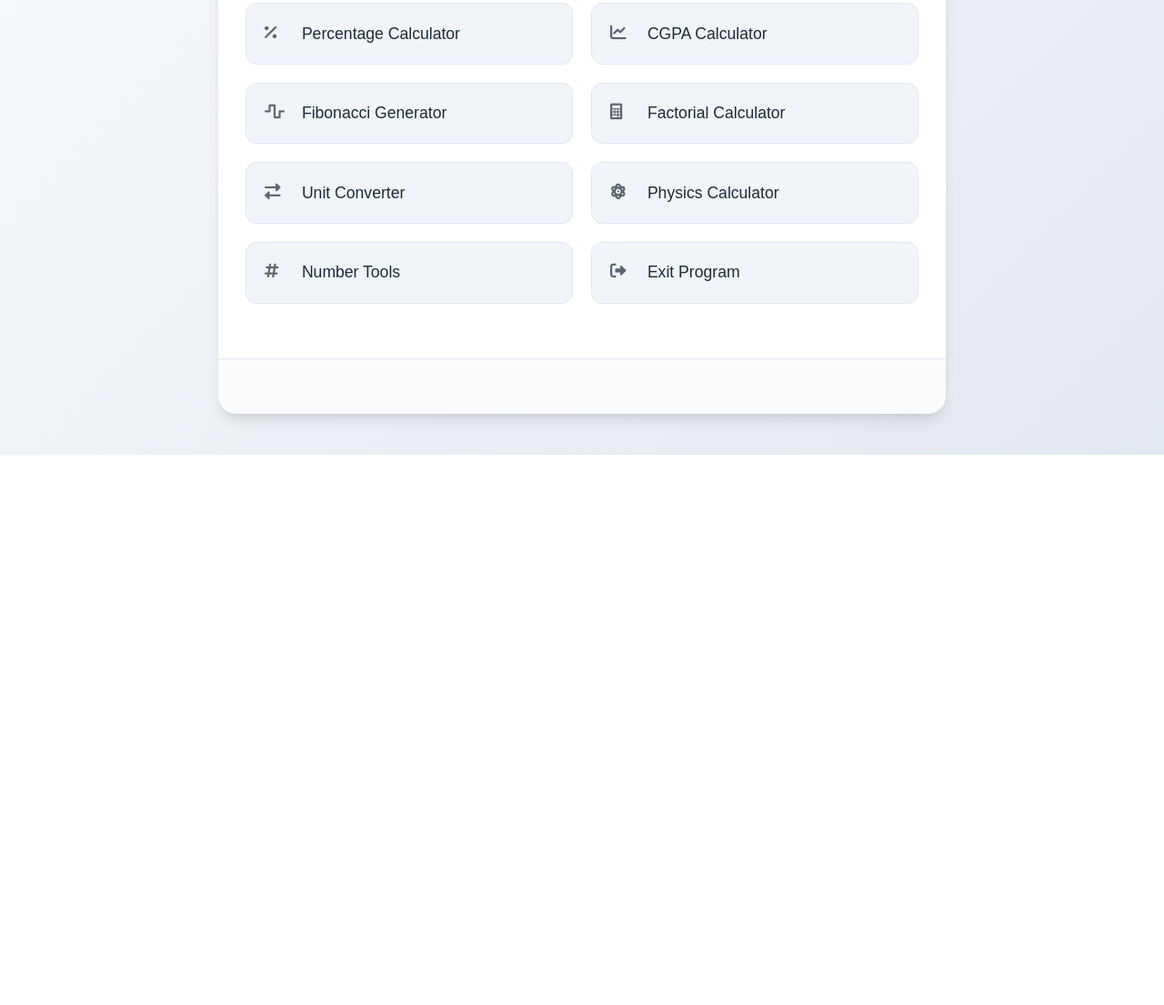
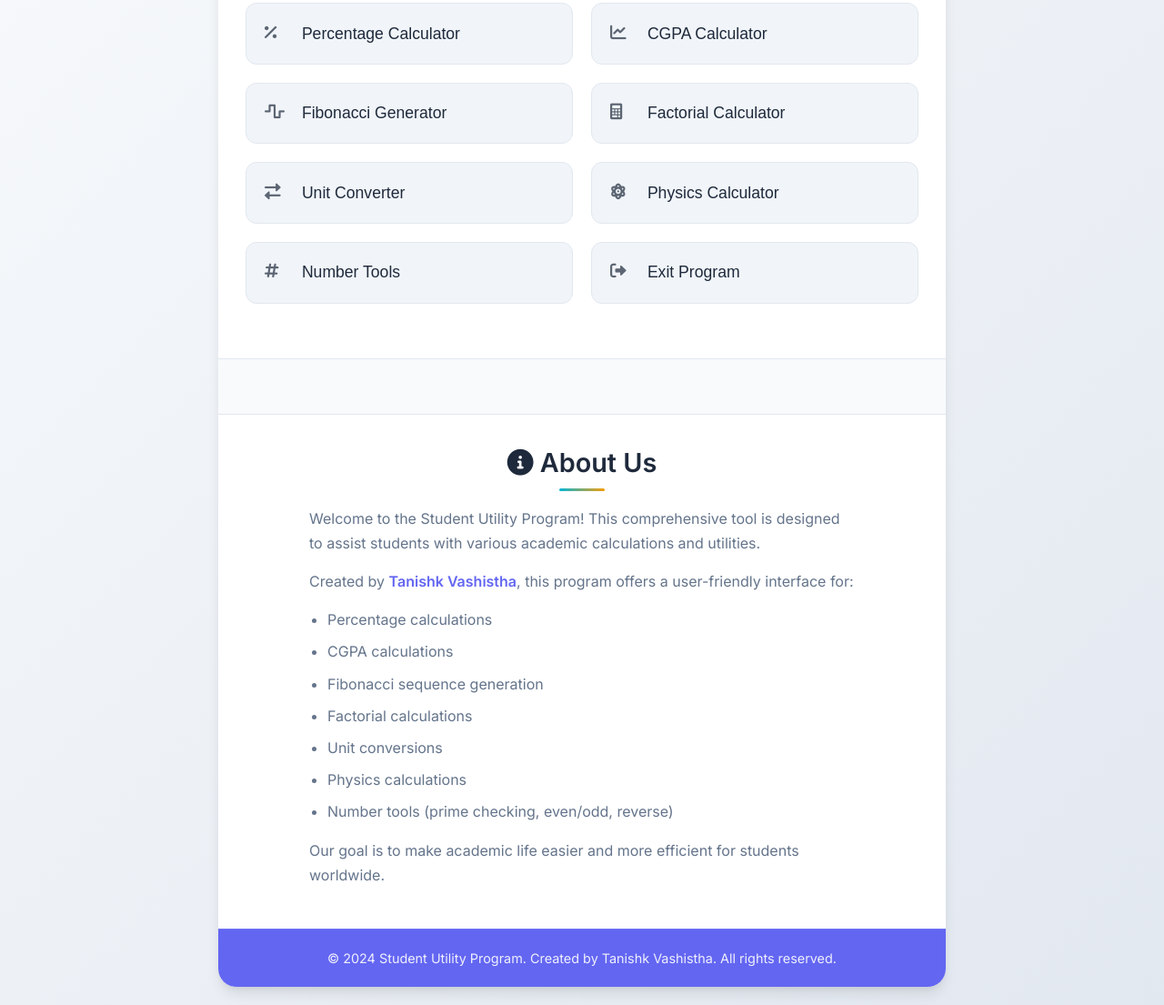
Before and after one commit to Granix2/Student-Utility-Program, a plain HTML site: page index.html in a window 1280 px wide. Shown: the part 300-1405 px from the top of the page at 91% size. Before the commit the page ends 800 px from the top, so only its background shows below. Drawn offline with Linux system fonts and the light colour scheme.

Commit message:
Add files via upload

```diff
--- a/index.html
+++ b/index.html
@@ -223,6 +223,30 @@
                 <div id="numToolResult" class="result-display hidden"></div>
             </div>
         </div>
+
+        <!-- About Us Section -->
+        <div id="about" class="about-section">
+            <h2 class="about-title"><i class="fas fa-info-circle"></i> About Us</h2>
+            <div class="about-content">
+                <p>Welcome to the Student Utility Program! This comprehensive tool is designed to assist students with various academic calculations and utilities.</p>
+                <p>Created by <strong>Tanishk Vashistha</strong>, this program offers a user-friendly interface for:</p>
+                <ul>
+                    <li>Percentage calculations</li>
+                    <li>CGPA calculations</li>
+                    <li>Fibonacci sequence generation</li>
+                    <li>Factorial calculations</li>
+                    <li>Unit conversions</li>
+                    <li>Physics calculations</li>
+                    <li>Number tools (prime checking, even/odd, reverse)</li>
+                </ul>
+                <p>Our goal is to make academic life easier and more efficient for students worldwide.</p>
+            </div>
+        </div>
+
+        <!-- Copyright Section -->
+        <div class="copyright-section">
+            <p>&copy; 2024 Student Utility Program. Created by Tanishk Vashistha. All rights reserved.</p>
+        </div>
     </div>
     <script src="script.js"></script>
 </body>
--- a/styles.css
+++ b/styles.css
@@ -487,3 +487,72 @@ input:focus, select:focus {
     width: auto;
     margin-right: 10px;
 }
+
+/* About Us Section */
+.about-section {
+    padding: 30px;
+    background: var(--surface);
+    border-top: 1px solid var(--border);
+}
+
+.about-title {
+    font-size: 1.8rem;
+    font-weight: 600;
+    color: var(--text-primary);
+    margin-bottom: 25px;
+    text-align: center;
+    position: relative;
+}
+
+.about-title::after {
+    content: '';
+    position: absolute;
+    bottom: -8px;
+    left: 50%;
+    transform: translateX(-50%);
+    width: 50px;
+    height: 3px;
+    background: linear-gradient(90deg, var(--secondary-color), var(--accent-color));
+    border-radius: 2px;
+}
+
+.about-content {
+    max-width: 600px;
+    margin: 0 auto;
+    line-height: 1.7;
+}
+
+.about-content p {
+    margin-bottom: 15px;
+    color: var(--text-secondary);
+}
+
+.about-content strong {
+    color: var(--primary-color);
+    font-weight: 600;
+}
+
+.about-content ul {
+    margin: 15px 0;
+    padding-left: 20px;
+}
+
+.about-content li {
+    margin-bottom: 8px;
+    color: var(--text-secondary);
+}
+
+/* Copyright Section */
+.copyright-section {
+    background: var(--primary-color);
+    color: white;
+    padding: 20px;
+    text-align: center;
+    font-size: 0.9rem;
+    border-top: 1px solid rgba(255, 255, 255, 0.1);
+}
+
+.copyright-section p {
+    margin: 0;
+    opacity: 0.9;
+}
```
